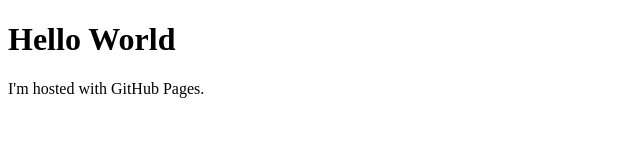
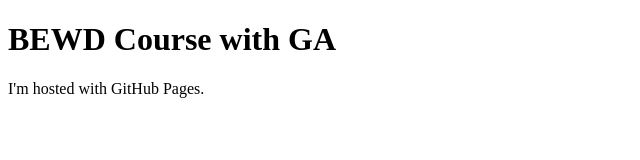
Before and after one commit to richardbranson/richardbranson.github.io, a plain HTML site: page index.html in a window 1280 px wide. Shown: the whole page, without its empty margins (0-640 px from the left). Drawn offline with Linux system fonts and the light colour scheme.

Commit message:
Update index.html

```diff
--- a/index.html
+++ b/index.html
@@ -1,7 +1,7 @@
 <!DOCTYPE html>
 <html>
 <body>
-<h1>Hello World</h1>
+<h1>BEWD Course with GA</h1>
 <p>I'm hosted with GitHub Pages.</p>
 </body>
 </html>
```
